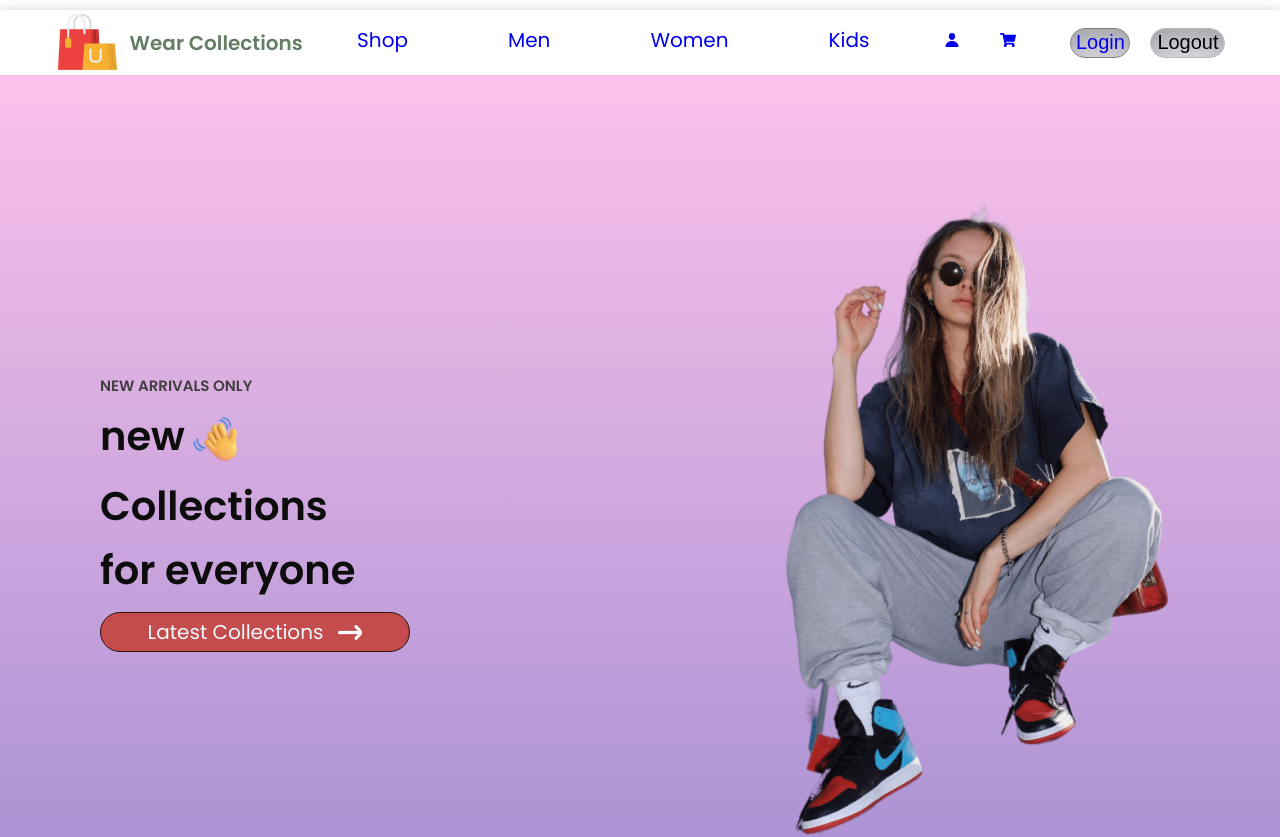
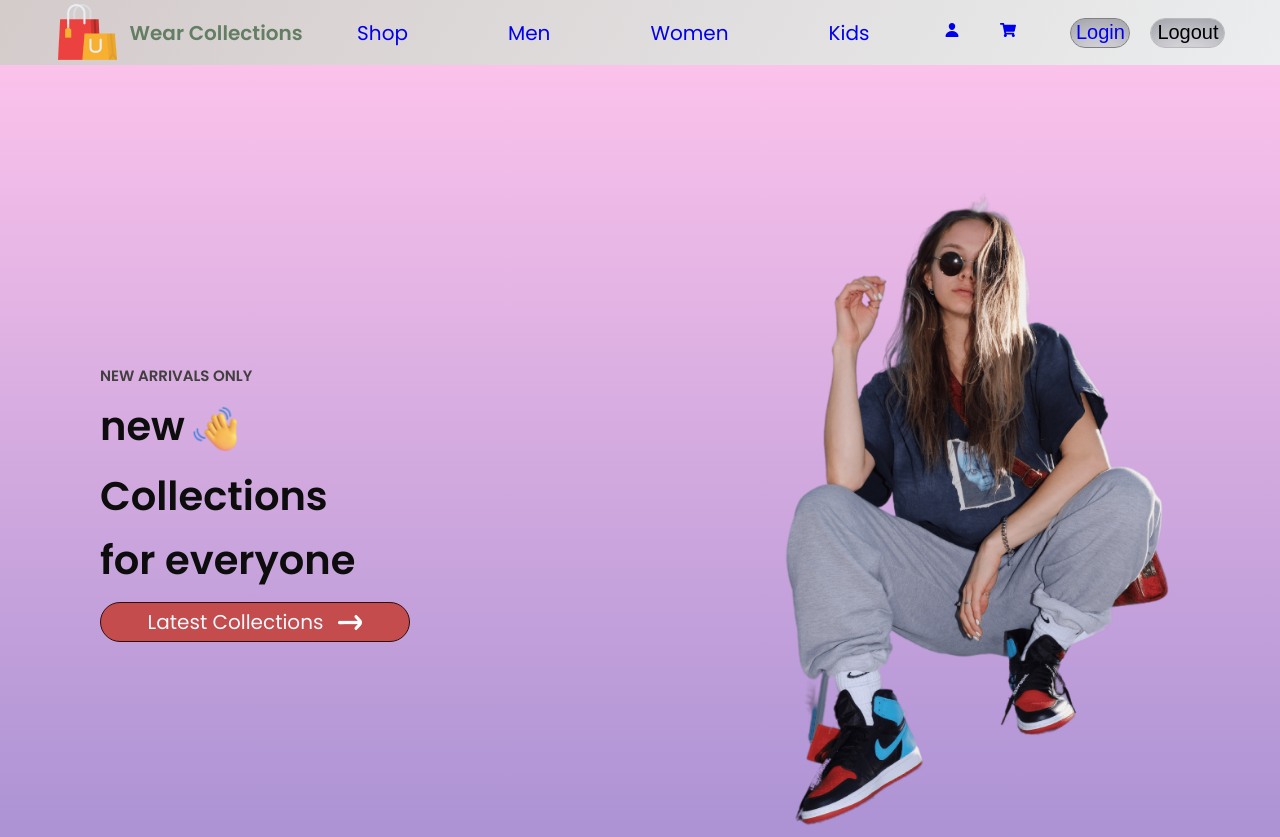
Before and after one commit to abhijit84842/Web_Development_Projects_2024, a React (Vite) app in the folder MERN Stack Project/Wear Collection E-commerce/Frontend/: page / in a window 1280 px wide. Shown: the top 837 px of the page. Built offline with nearby package versions, Linux system fonts and the light colour scheme.

Commit message:
install redux toolkit

```diff
--- a/MERN Stack Project/Wear Collection E-commerce/Frontend/package.json
+++ b/MERN Stack Project/Wear Collection E-commerce/Frontend/package.json
@@ -10,11 +10,14 @@
     "preview": "vite preview"
   },
   "dependencies": {
+    "@reduxjs/toolkit": "^2.2.1",
     "bootstrap": "^5.3.3",
     "react": "^18.2.0",
     "react-dom": "^18.2.0",
     "react-icons": "^5.0.1",
-    "react-router-dom": "^6.22.1"
+    "react-redux": "^9.1.0",
+    "react-router-dom": "^6.22.1",
+    "redux": "^5.0.1"
   },
   "devDependencies": {
     "@types/react": "^18.2.56",
--- a/MERN Stack Project/Wear Collection E-commerce/Frontend/src/Components/Header/Header.css
+++ b/MERN Stack Project/Wear Collection E-commerce/Frontend/src/Components/Header/Header.css
@@ -6,11 +6,10 @@
 
 
 .header{
-    margin-top: 10px;
     display: flex;
     justify-content: space-evenly;
     align-items: center;
-    box-shadow: rgba(0, 0, 0, 0.35) 0px 5px 15px;
+    background-image: linear-gradient(120deg, #d4cbcb 0%, #ebedee 100%);
 
 }
 .header-logo{
@@ -34,13 +33,13 @@
     gap: 100px;
     font-size: 20px;
     font-weight: 400;
-    border-bottom: 5px solid #ffffff;
+    /*border-bottom: 5px solid #ffffff;*/
 }
 .link{
     text-decoration: none;
 }
 .header-menu li:hover{
-    border-bottom: 5px solid #eeb6b6;
+    border-bottom: 5px solid #db4747;
 }
 .header-menu li{
     display:flex ;
--- /dev/null
+++ b/MERN Stack Project/Wear Collection E-commerce/Frontend/src/Components/Item/Item.css
@@ -0,0 +1,5 @@
+*{
+    margin: 0;
+    padding: 0;
+    box-sizing: border-box;
+}
--- /dev/null
+++ b/MERN Stack Project/Wear Collection E-commerce/Frontend/src/Components/Item/Item.jsx
@@ -0,0 +1,20 @@
+import "./Item.css";
+const Item = ({ item }) => {
+  return (
+    <div className="item-container">
+      <img className="item-image" src={item.image} alt="" />
+      <div className="rating">
+        {item.stars} ⭐ | {item.rating.count}
+      </div>
+      <div className="company-name">{item.company}</div>
+      <div className="item-name">{item.item_name}</div>
+      <div className="price">
+        <span className="current-price">Rs {item.current_price}</span>
+        <span className="orginal-price">Rs {item.orginal_price}</span>
+        <span className="discount">({item.discount_percentage} % OFF)</span>
+      </div>
+    </div>
+  );
+};
+
+export default Item;
--- a/MERN Stack Project/Wear Collection E-commerce/Frontend/src/routes/Home.jsx
+++ b/MERN Stack Project/Wear Collection E-commerce/Frontend/src/routes/Home.jsx
@@ -1,4 +1,12 @@
+import Item from "../Components/Item/Item";
+
 const Home = () => {
-  return <></>;
+  return (
+    <main>
+      <div className="items-container">
+        <Item />
+      </div>
+    </main>
+  );
 };
 export default Home;
```
Also changed, not shown: MERN Stack Project/Wear Collection E-commerce/Frontend/src/store/index.js (added), 1 other file (tests, documents, lock files or other folders).
